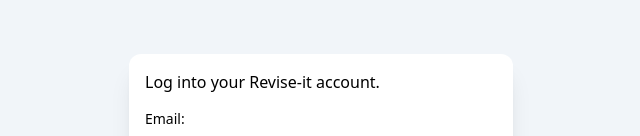
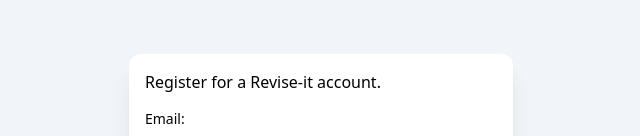
Before and after one commit to liam1703/revise-it, a Vue app in the folder frontend/: page /sign-up in a window 1280 px wide. Shown: the part 146-282 px from the top of the page, without its empty margins (319-959 px from the left). Built offline with nearby package versions, Linux system fonts and the light colour scheme.

Commit message:
Create readme

```diff
--- a/frontend/src/views/Signup.vue
+++ b/frontend/src/views/Signup.vue
@@ -3,7 +3,7 @@
     <div class="w-full  pt-24">
       <router-link to="/" class="cursor-pointer"><h1 class="text-4xl text-center">Revise-it</h1></router-link>
       <div class="bg-white shadow-xl w-96 p-4 rounded-xl mx-auto mt-16">
-        <h3 class="mb-3">Log into your Revise-it account.</h3>
+        <h3 class="mb-3">Register for a Revise-it account.</h3>
         <form>
           <label for="email" class="text-sm font-medium">Email:</label>
           <input v-model="email" id="email" type="text" class="mt-2 mb-4 p-2 text-lg w-full rounded-lg border border-gray-300 focus:ring-blue-500 focus:border-blue-500">
```
